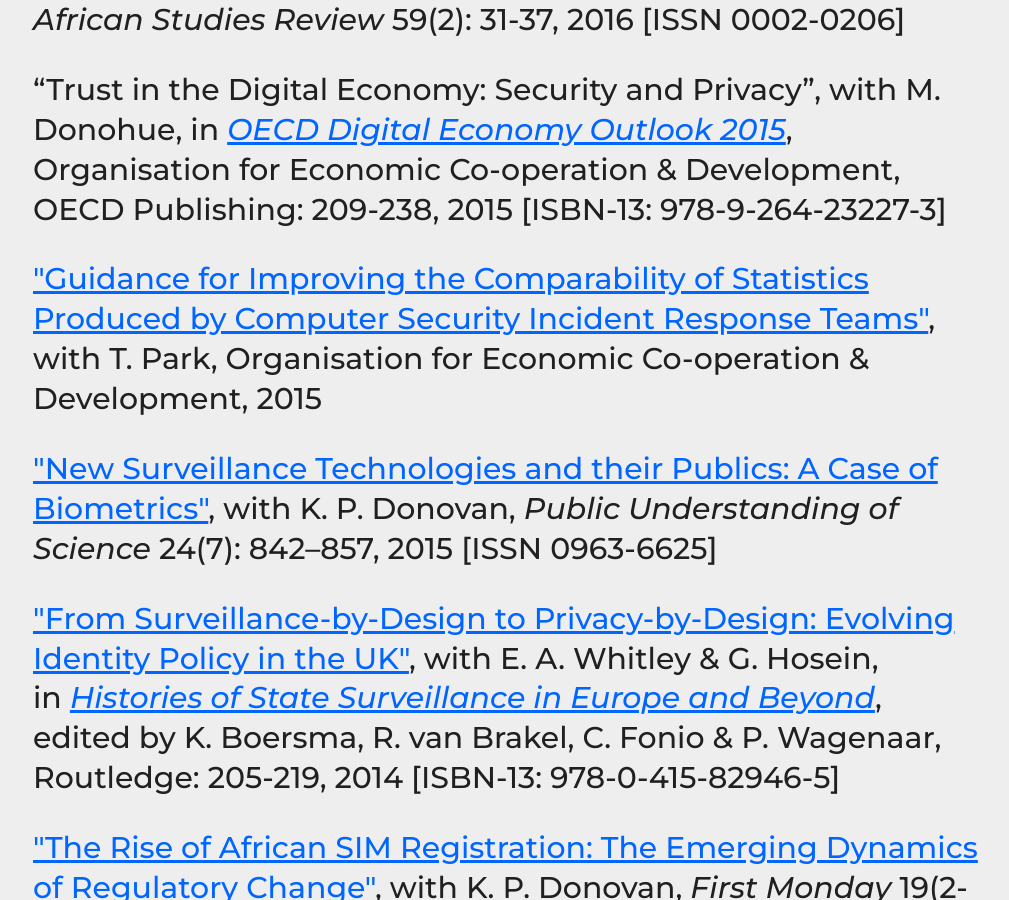
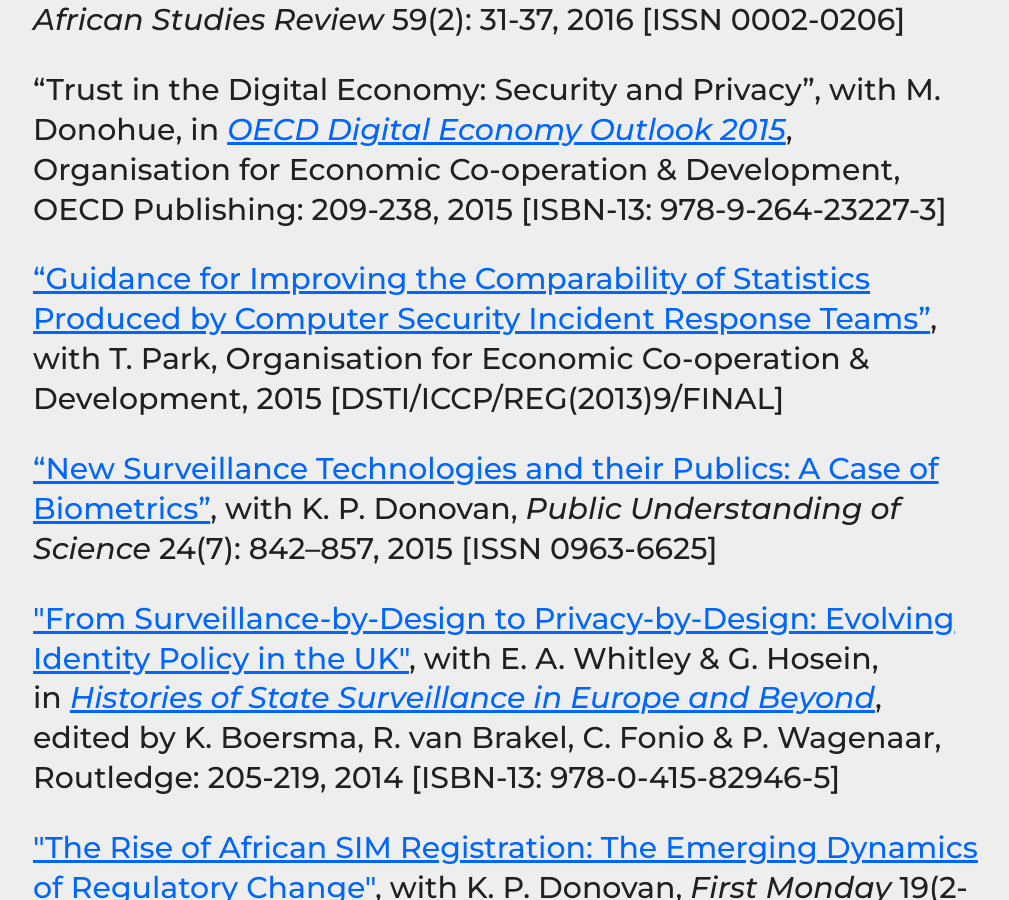
Before and after one commit to haroonalrasheed/641a, a Jekyll site: the page built from select-publications/index.md, in a window 1280 px wide and 900 px high, scrolled down 917 px. Shown: the whole window, without its empty margins (131-1140 px from the left). Built offline with Jekyll 4.4.1, drawn with Linux system fonts in a browser that asks for light colours.

Commit message:
Update index.md

```diff
--- a/select-publications/index.md
+++ b/select-publications/index.md
@@ -17,9 +17,9 @@ _[Contact me](mailto:a.k.martin@alumni.lse.ac.uk) for copies of articles/chapter
 
 "Trust in the Digital Economy: Security and Privacy", with M. Donohue, in [*OECD Digital Economy Outlook 2015*](http://dx.doi.org/10.1787/9789264232440-en), Organisation for Economic Co-operation & Development, OECD Publishing: 209-238, 2015 [ISBN-13: 978-9-264-23227-3]
 
-<a href="http://oe.cd/csirt-stat" target="_blank">&quot;Guidance for Improving the Comparability of Statistics Produced by Computer Security Incident Response Teams&quot;</a>, with T. Park, Organisation for Economic Co-operation &amp; Development, 2015
+["Guidance for Improving the Comparability of Statistics Produced by Computer Security Incident Response Teams"](http://oe.cd/csirt-stat), with T. Park, Organisation for Economic Co-operation & Development, 2015 [DSTI/ICCP/REG(2013)9/FINAL]
 
-<a href="http://dx.doi.org/10.1177/0963662513514173" target="_blank">&quot;New Surveillance Technologies and their Publics: A Case of Biometrics&quot;</a>, with K. P. Donovan,<i>&nbsp;Public Understanding of Science</i>&nbsp;24(7): 842–857, 2015<i>&nbsp;</i>[ISSN 0963-6625]
+["New Surveillance Technologies and their Publics: A Case of Biometrics"](http://dx.doi.org/10.1177/0963662513514173), with K. P. Donovan, *Public Understanding of Science* 24(7): 842–857, 2015 [ISSN 0963-6625]
 
 <a href="http://personal.lse.ac.uk/whitley/allpubs/hos2014.pdf" target="_blank">&quot;From Surveillance-by-Design to Privacy-by-Design: Evolving Identity Policy in the UK&quot;</a>, with E. A. Whitley &amp; G. Hosein, in&nbsp;<a href="http://www.amazon.co.uk/Histories-Surveillance-Europe-Beyond-Boersma/dp/0415829461" target="_blank"><i>Histories of State Surveillance in Europe and Beyond</i></a>, edited by K. Boersma, R. van Brakel, C. Fonio &amp; P. Wagenaar, Routledge: 205-219, 2014 [ISBN-13: 978-0-415-82946-5]
 
```
